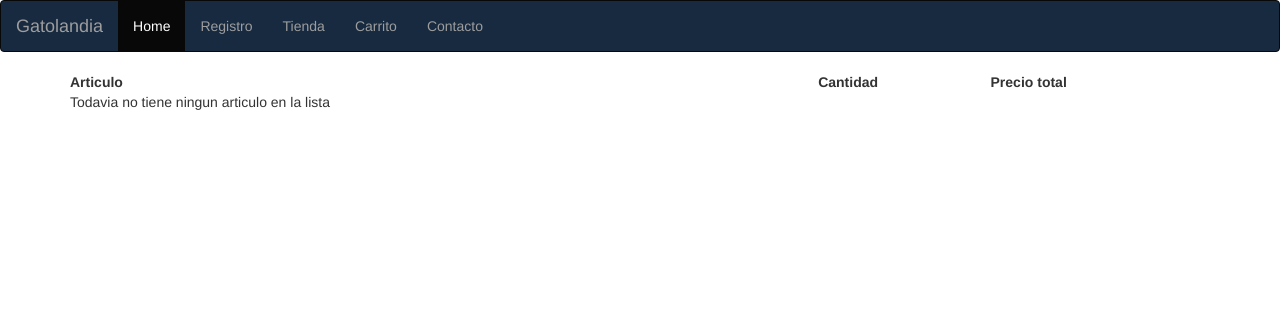
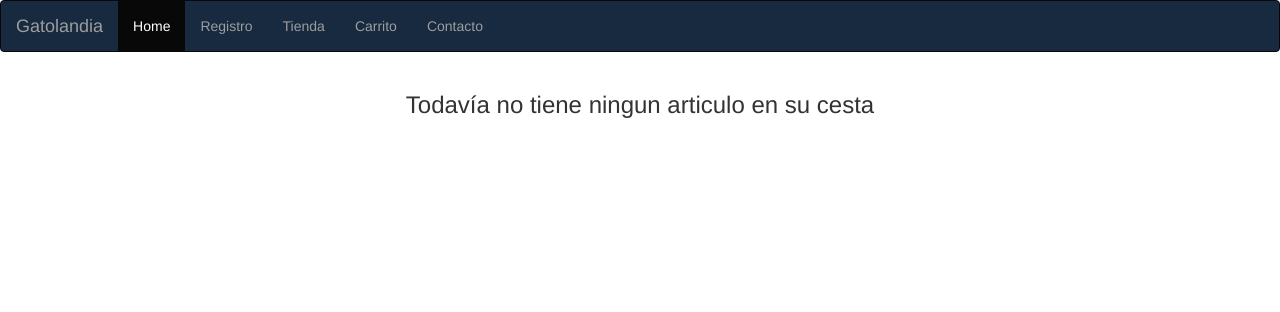
Before and after one commit to benitobarbero/gatolandia, a PHP site: page /carrito.php in a window 1280 px wide. Shown: the top 312 px of the page. Run offline with PHP 8.4, Linux system fonts and the light colour scheme; the visitor is signed in with stand-in values (Sample User, id 1); some libraries are stand-ins or nearby versions.

Commit message:
falta todas las variables globales, actualizar el carrito y toda esa pesca

```diff
--- a/carrito.php
+++ b/carrito.php
@@ -58,23 +58,10 @@ if (isset($_SESSION['datos'])!=null)
             <div id="cabeceraCarrito"></div>
 
 
-            <table style="width: 100%">
-            <tr>
-               <th>Articulo</th>
-               <th>Cantidad</th>
-               <th>Precio total</th>
-             </tr>
-             <div id="cuerpoCarrito">
-             <tr>
-                 <td rowspan="3">Todavia no tiene ningun articulo en la lista</td>
 
-             </tr>
-             </div>
-             </table>
+            <div id="cuerpoCarrito"><h3 class="text-center">Todavía no tiene ningun articulo en su cesta</h3></div>
+
         </div>
-
-
-
 
 
          <script type="text/javascript">
@@ -90,21 +77,25 @@ if (isset($_SESSION['datos'])!=null)
 
 
     function escribirCarrito(){
-        $('cabeceraCarrito').html("Bienvenido "+arrayJS[0]+" aqui tiene sus articulos");
+        $('#cabeceraCarrito').html("<h2 class='text-center'>Bienvenido "+arrayJS[0]+" aqui tiene sus articulos</h2>");
+
+ $('#cuerpoCarrito').html("");
+        $('#cuerpoCarrito').append(" <div class='row'><div class='col-md-3'>NOMBRE ARTICULO </div><div class='col-md-3'> CANTIDAD </div><div class='col-md-3'> PRECIO </div></div>");
+
 
 
         if(arrayJS[1]!=0)
-        $('cuerpoCarrito').html(" <tr><td>Articulo 1</td><td>"+arrayJS[1]+"</td><td>"+(arrayJS[1]*30)+"</td></tr>");
+        $('#cuerpoCarrito').append(" <div class='row'><div class='col-md-3'>Articulo 1 </div><div class='col-md-3'>"+arrayJS[1]+"</div><div class='col-md-3'>"+(arrayJS[1]*30)+" €</div></div>");
         if(arrayJS[2]!=0)
-        $('cuerpoCarrito').html(" <tr><td>Articulo 2</td><td>"+arrayJS[2]+"</td><td>"+(arrayJS[2]*30)+"</td></tr>");
+        $('#cuerpoCarrito').append(" <div class='row'><div class='col-md-3'>Articulo 2 </div><div class='col-md-3'>"+arrayJS[2]+"</div><div class='col-md-3'>"+(arrayJS[2]*30)+" €</div></div>");
         if(arrayJS[3]!=0)
-        $('cuerpoCarrito').html(" <tr><td>Articulo 3</td><td>"+arrayJS[3]+"</td><td>"+(arrayJS[3]*30)+"</td></tr>");
+        $('#cuerpoCarrito').append(" <div class='row'><div class='col-md-3'>Articulo 3 </div><div class='col-md-3'>"+arrayJS[3]+"</div><div class='col-md-3'>"+(arrayJS[3]*30)+" €</div></div>");
         if(arrayJS[4]!=0)
-        $('cuerpoCarrito').html(" <tr><td>Articulo 4</td><td>"+arrayJS[4]+"</td><td>"+(arrayJS[4]*30)+"</td></tr>");
+        $('#cuerpoCarrito').append(" <div class='row'><div class='col-md-3'>Articulo 4 </div><div class='col-md-3'>"+arrayJS[4]+"</div><div class='col-md-3'>"+(arrayJS[4]*30)+" €</div></div>");
         if(arrayJS[5]!=0)
-        $('cuerpoCarrito').html(" <tr><td>Articulo 5</td><td>"+arrayJS[5]+"</td><td>"+(arrayJS[5]*30)+"</td></tr>");
+        $('#cuerpoCarrito').append(" <div class='row'><div class='col-md-3'>Articulo 5 </div><div class='col-md-3'>"+arrayJS[5]+"</div><div class='col-md-3'>"+(arrayJS[5]*30)+" €</div></div>");
         if(arrayJS[6]!=0)
-        $('cuerpoCarrito').html(" <tr><td>Articulo 6</td><td>"+arrayJS[6]+"</td><td>"+(arrayJS[6]*30)+"</td></tr>");
+        $('#cuerpoCarrito').append(" <div class='row'><div class='col-md-3'>Articulo 6 </div><div class='col-md-3'>"+arrayJS[6]+"</div><div class='col-md-3'>"+(arrayJS[6]*30)+" €</div></div>");
 
     }
     function escribirDatos(){
```
Also changed, not shown: carritoCompraFunciones.php (+10 -0 lines), tienda.php (+29 -29 lines).
